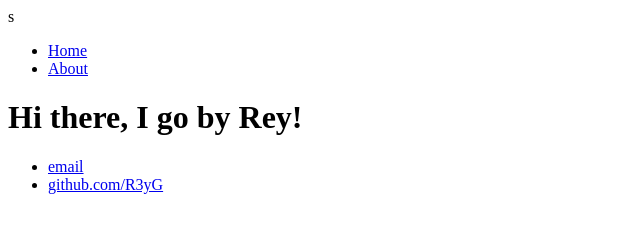
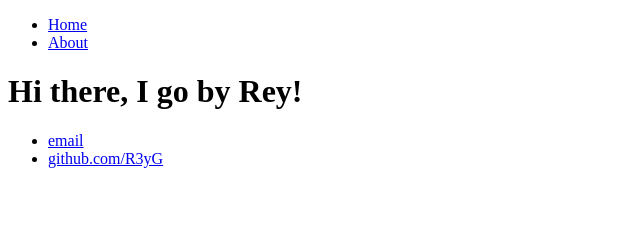
Before and after one commit to Reydg4/R3yG.github.io, a plain HTML site: page index.html in a window 1280 px wide. Shown: the whole page, without its empty margins (0-640 px from the left). Drawn offline with Linux system fonts and the light colour scheme.

Commit message:
Update index.html

```diff
--- a/index.html
+++ b/index.html
@@ -3,7 +3,7 @@
 	<head>
 		<title>Reynaldo Garcia</title>
 		<!-- link to main styleSheet -->
-		<link rel="stylesheet" type= "text/css" href= "/css/main">s
+		<link rel="stylesheet" type= "text/css" href= "/css/main">
 	</head>
 	<body>
 		<nav>
```
